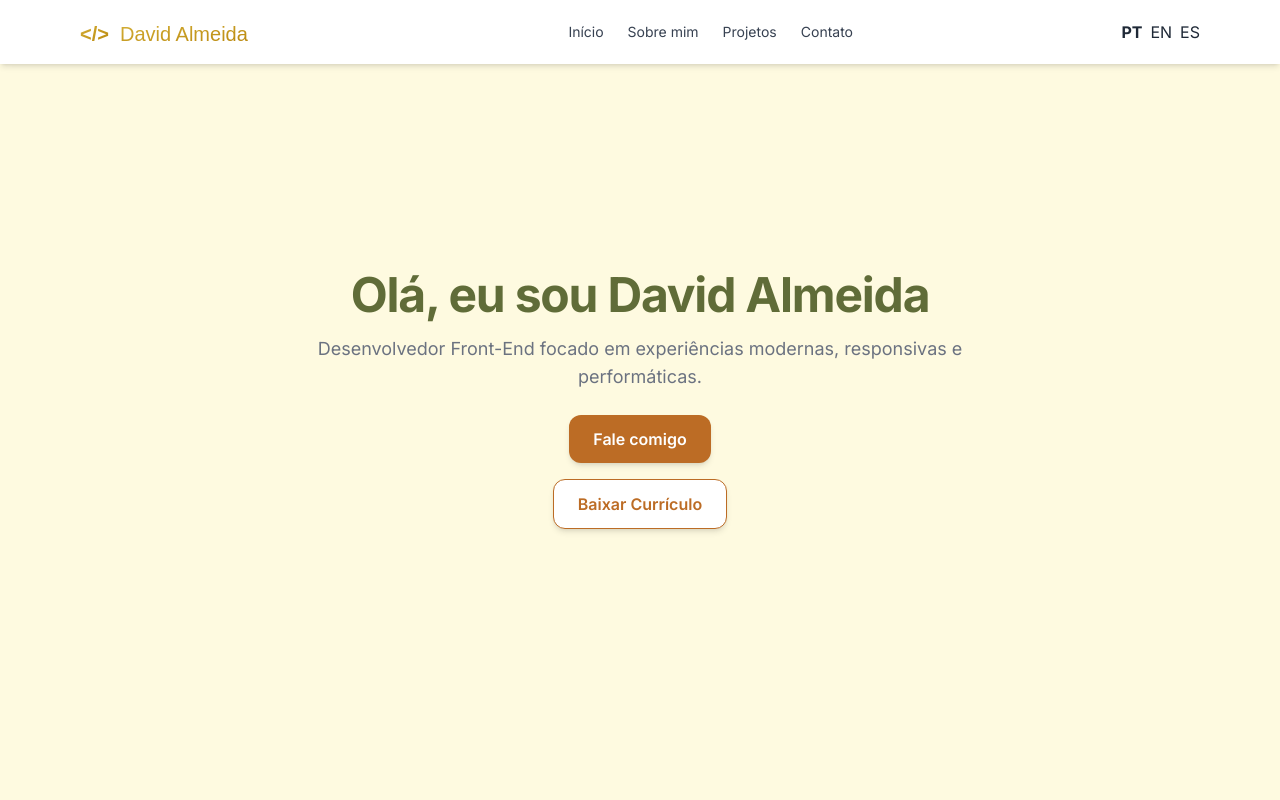
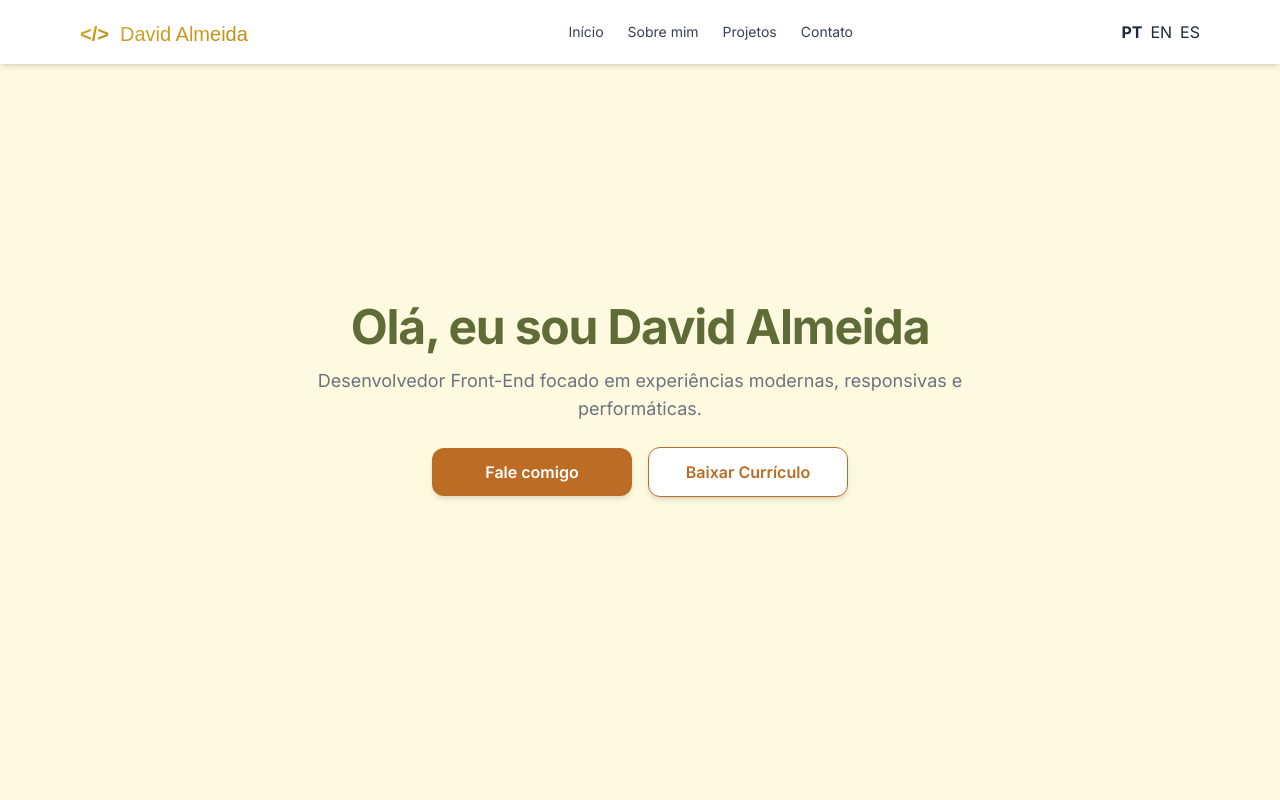
Before and after one commit to davidalmeidasj/my-resume, a Vue app: page / in a window 1280 px wide. Shown: the top 800 px of the page. Built offline with nearby package versions, Linux system fonts and the light colour scheme.

Commit message:
feat(hero): improve button layout and unify width on desktop screens

```diff
--- a/src/components/HeroSection.vue
+++ b/src/components/HeroSection.vue
@@ -33,17 +33,17 @@ const downloadResume = () => {
         {{ t('hero.subtitle') }}
       </p>
 
-      <div class="flex flex-col gap-4 items-center">
+      <div class="flex flex-col gap-4 items-center sm:flex-row sm:justify-center">
         <button
           @click="scrollToContact"
-          class="bg-accent2 text-white font-semibold px-6 py-3 rounded-xl hover:bg-accent1 transition duration-300 shadow-md hover:shadow-lg focus:outline-none focus:ring-2 focus:ring-accent2 w-full sm:w-auto"
+          class="bg-accent2 text-white font-semibold px-6 py-3 rounded-xl hover:bg-accent1 transition duration-300 shadow-md hover:shadow-lg focus:outline-none focus:ring-2 focus:ring-accent2 w-full sm:w-auto sm:min-w-[200px]"
         >
           {{ t('hero.cta') }}
         </button>
 
         <button
           @click="downloadResume"
-          class="bg-white text-accent2 font-semibold px-6 py-3 rounded-xl border border-accent2 hover:bg-accent2 hover:text-white transition duration-300 shadow-md hover:shadow-lg focus:outline-none focus:ring-2 focus:ring-accent2 w-full sm:w-auto"
+          class="bg-white text-accent2 font-semibold px-6 py-3 rounded-xl border border-accent2 hover:bg-accent2 hover:text-white transition duration-300 shadow-md hover:shadow-lg focus:outline-none focus:ring-2 focus:ring-accent2 w-full sm:w-auto sm:min-w-[200px]"
         >
           {{ t('hero.downloadResume') }}
         </button>
```
